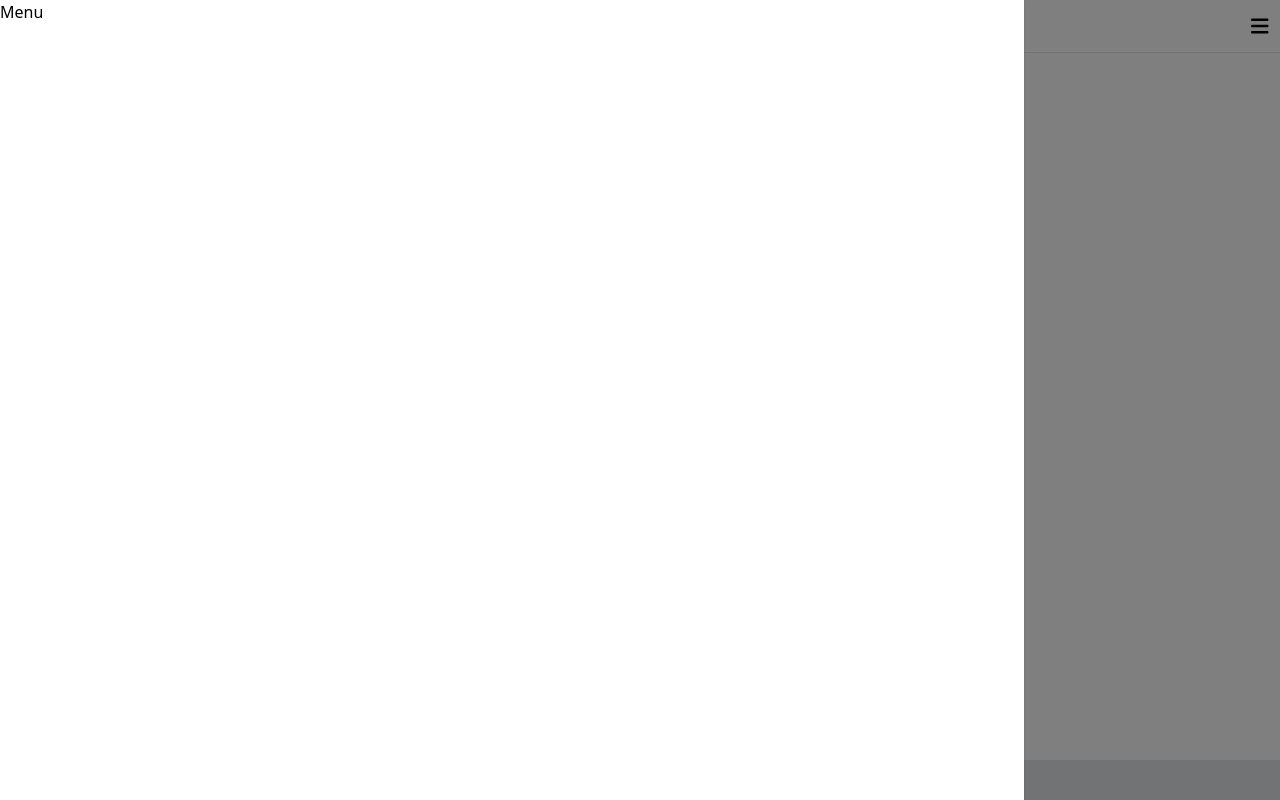
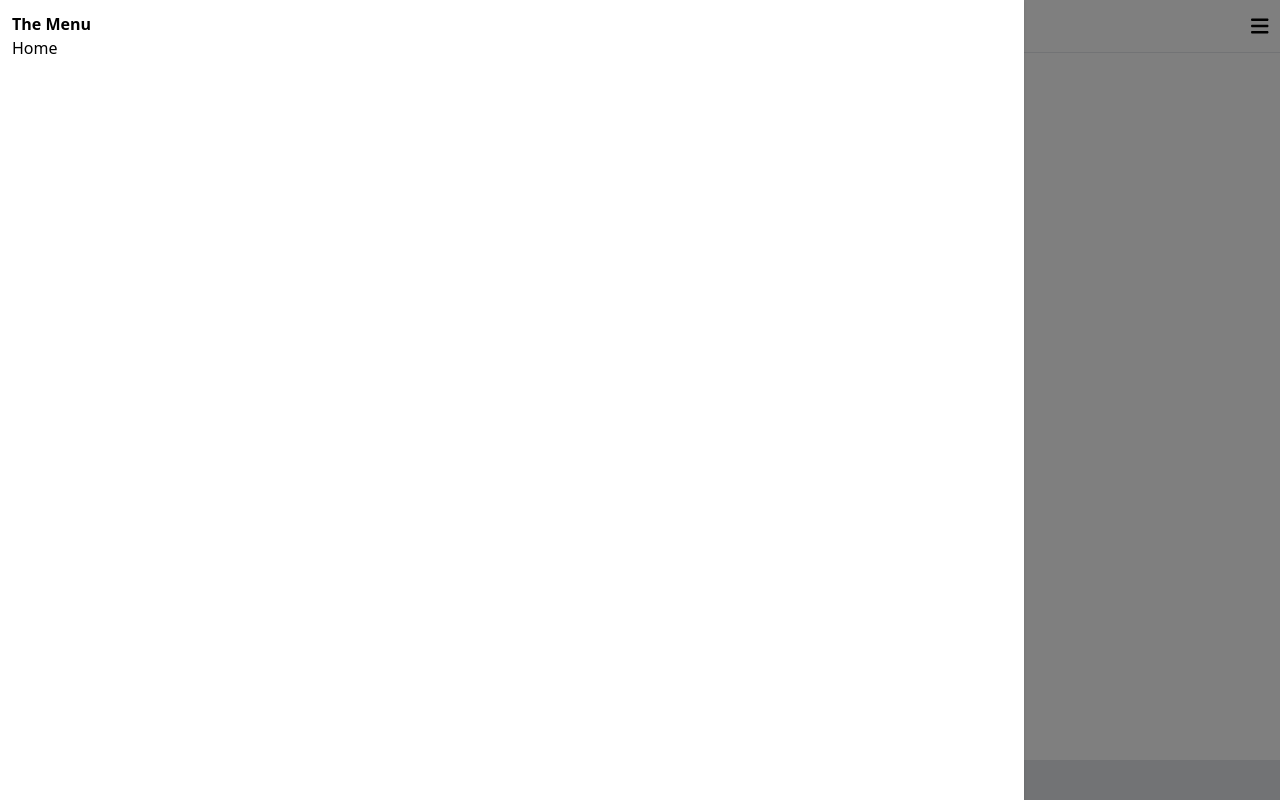
Before and after one commit to DiogoBento95/react-basics, a React (Create React App) app: page / in a window 1280 px wide. Both pictures are taken after a click on the icon 1259 px from the left and 25 px from the top of the page. Built offline with nearby package versions, Linux system fonts and the light colour scheme.

Commit message:
feat: Animating the Menu Component.

```diff
--- a/package.json
+++ b/package.json
@@ -7,6 +7,7 @@
     "@fortawesome/free-regular-svg-icons": "^6.4.0",
     "@fortawesome/free-solid-svg-icons": "^6.4.0",
     "@fortawesome/react-fontawesome": "^0.2.0",
+    "@react-spring/web": "^9.7.3",
     "@testing-library/jest-dom": "^5.16.5",
     "@testing-library/react": "^13.4.0",
     "@testing-library/user-event": "^13.5.0",
--- a/src/Components/Navigation.js
+++ b/src/Components/Navigation.js
@@ -1,26 +1,22 @@
 import React, { useState } from "react";
 import { FontAwesomeIcon } from '@fortawesome/react-fontawesome'
 import { faBars } from '@fortawesome/free-solid-svg-icons'
+import { useTransition, animated } from '@react-spring/web'
 
 function Navigation() {
     const [showMenu, setShowMenu] = useState(false)
 
-    let menu
-    let menuMask
+    const maskTransitions = useTransition(showMenu, {
+        from: { position: 'absolute', opacity: 0 },
+        enter: { opacity: 1 },
+        leave: { opacity: 0 },
+    })
 
-    if (showMenu === true) {
-        menu =
-        <div className="fixed bg-white top-0 left-0 w-4/5 h-full z-50 shadow">
-            Menu
-        </div>
-
-        menuMask =
-        <div className="bg-black-t-50 fixed top-0 left-0 w-full h-full z-50"
-            onClick={() => setShowMenu(false)}
-        >
-
-        </div>
-    }
+    const menuTransitions = useTransition(showMenu, {
+        from: { opacity: 0, transform: 'translateX(-100%)'},
+        enter: { opacity: 1, transform: 'translateX(0%)'},
+        leave: { opacity: 0, transform: 'translateX(-100%)'},
+    })
 
     return(
         <nav>
@@ -31,8 +27,37 @@ function Navigation() {
                 />
             </span>
 
-            {menuMask}
-            {menu}
+            {
+                maskTransitions((style, item) => (
+                    item &&
+                    <animated.div
+                    style={style}
+                    className="bg-black-t-50 fixed top-0 left-0 w-full h-full z-50"
+                    onClick={() => setShowMenu(false)}
+                    >
+                    </animated.div>
+                ))
+
+            }
+
+            {
+                menuTransitions((style, item) => (
+                    item &&
+                    <animated.div
+                    style={style}
+                    className="fixed bg-white top-0 left-0 w-4/5 h-full z-50 shadow p-3"
+                    >
+                        <span className="font-bold">
+                        The Menu
+                        </span>
+                        <ul>
+                            <li>Home</li>
+                        </ul>
+                    </animated.div>
+                ))
+
+            }
+
         </nav>
     )
 }
```
Also changed, not shown: src/tailwind.css, 1 other file (tests, documents, lock files or other folders).
